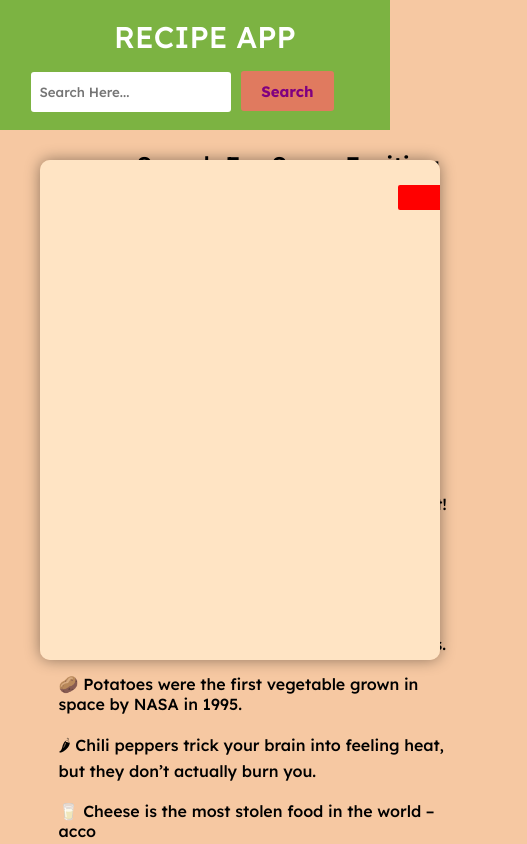
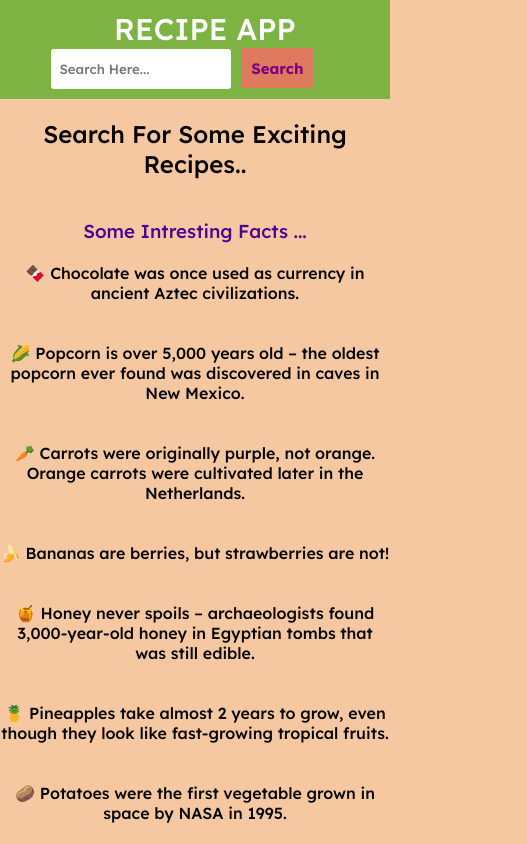
Before and after one commit to nithin0154/Recipe-App, a plain HTML site: page index.htm in a window 390 px wide. Shown: the top 844 px of the page, 527 px wide, since content can reach past the window. Drawn offline with Linux system fonts and the light colour scheme; a web font is replaced by a local one.

Commit message:
added mobile responsiveness

```diff
--- a/style.css
+++ b/style.css
@@ -23,17 +23,13 @@ body.noscroll {
   color:rgb(76, 5, 147);
 }
 
-.whole-container h2 {
-  margin-top: 20px;
-  position: relative;
-  left: 35%;
+.whole-container h2,
+.whole-container p {
+  text-align: center;
+  margin: 20px auto;
+  left: unset;  /* remove positioning */
 }
 
-.whole-container p {
-  margin-top: 20px;
-  position: relative;
-  left: 15%;
-}
 
 body {
   background-color: #f6c8a2;
@@ -141,17 +137,21 @@ body {
 }
 .recipe-details {
   display: none;
+  max-width: 90vw;
+  max-height: 80vh;
+  width: 400px;
   height: 500px;
-  width: 400px;
   position: fixed;
-  top: 50px;
-  left: 400px;
+  top: 50%;
+  left: 50%;
+  transform: translate(-50%, -50%);
   background-color: bisque;
-  padding: 25px;
-  overflow-y: scroll;
+  padding: 20px;
+  overflow-y: auto;
   border-radius: 10px;
-  box-shadow: 0 0 15px rgba(0, 0, 0, 0.419);
+  box-shadow: 0 0 15px rgba(0, 0, 0, 0.4);
 }
+
 .recipe-details::-webkit-scrollbar {
   display: none;
 }
@@ -222,33 +222,32 @@ body {
   display: none;
 }
 
-@media (max-width:600px) {
+@media (max-width: 600px) {
   .navbar {
     flex-direction: column;
-  height: 130px;
-  justify-content: space-evenly;
+    height: auto;
+    padding: 10px;
   }
+
   .search input {
-  width:200px;
+    width: 180px;
   }
-.serach button{
-  padding: 0%;
+
+  .search button {
+    padding: 5px 10px;
   }
+
   .recipe-container {
- margin :40px 0 20px 50px;
- align-items: center;
- justify-items: center;
+    grid-template-columns: 1fr;
+    margin: 20px auto;
   }
-.body{
-  display: flex;
-}
+
   .recipe-details {
-  top: 10rem;
-  left: 2.5rem;
-  display: flex;
-  flex-direction: column;
-  flex-wrap: wrap;
-  height: 500px;
-  width:400px
+    width: 90%;
+    height: auto;
+    max-height: 80vh;
+    top: 50%;
+    left: 50%;
+    transform: translate(-50%, -50%);
   }
 }
```
Lines whose indentation alone changed are shown as unchanged.
